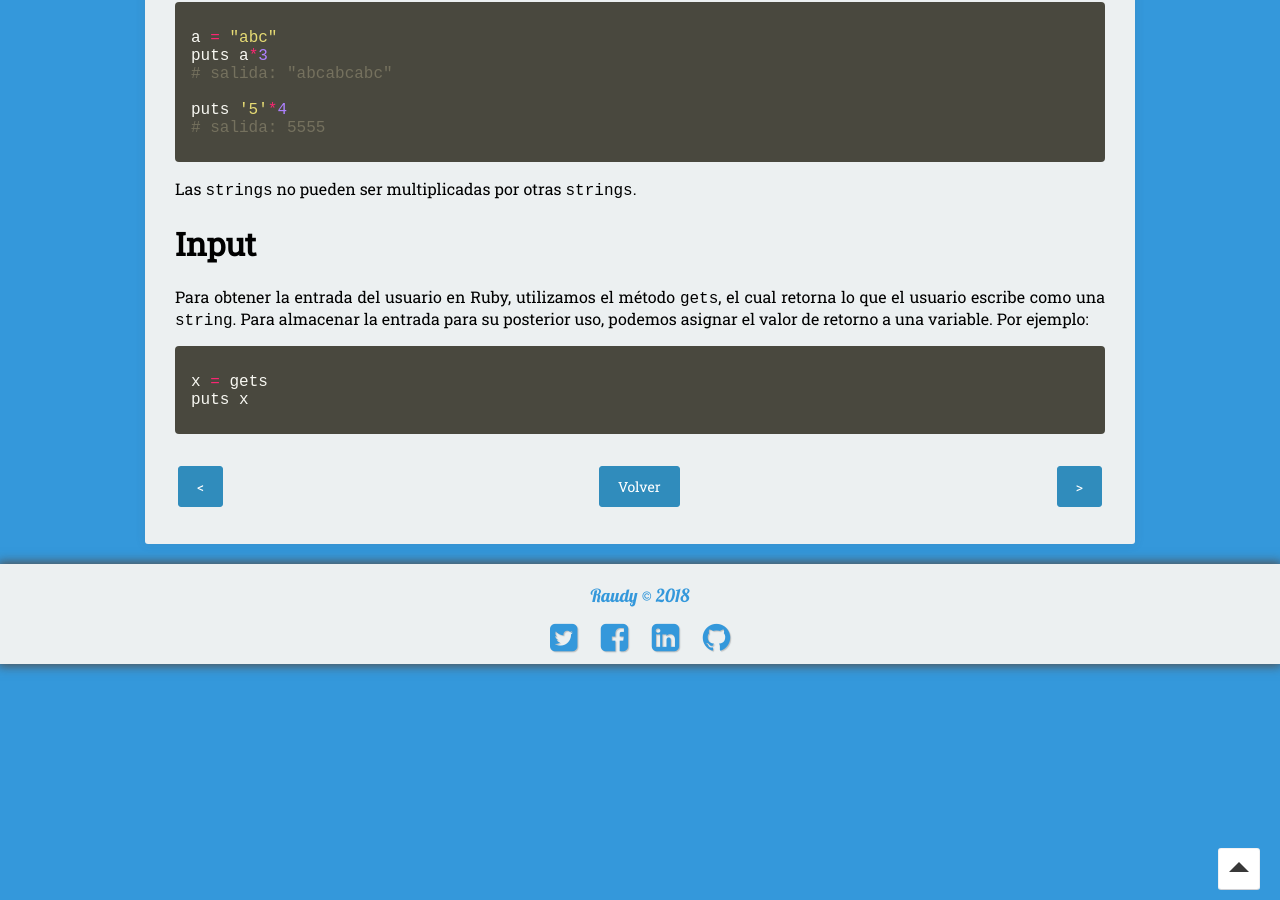
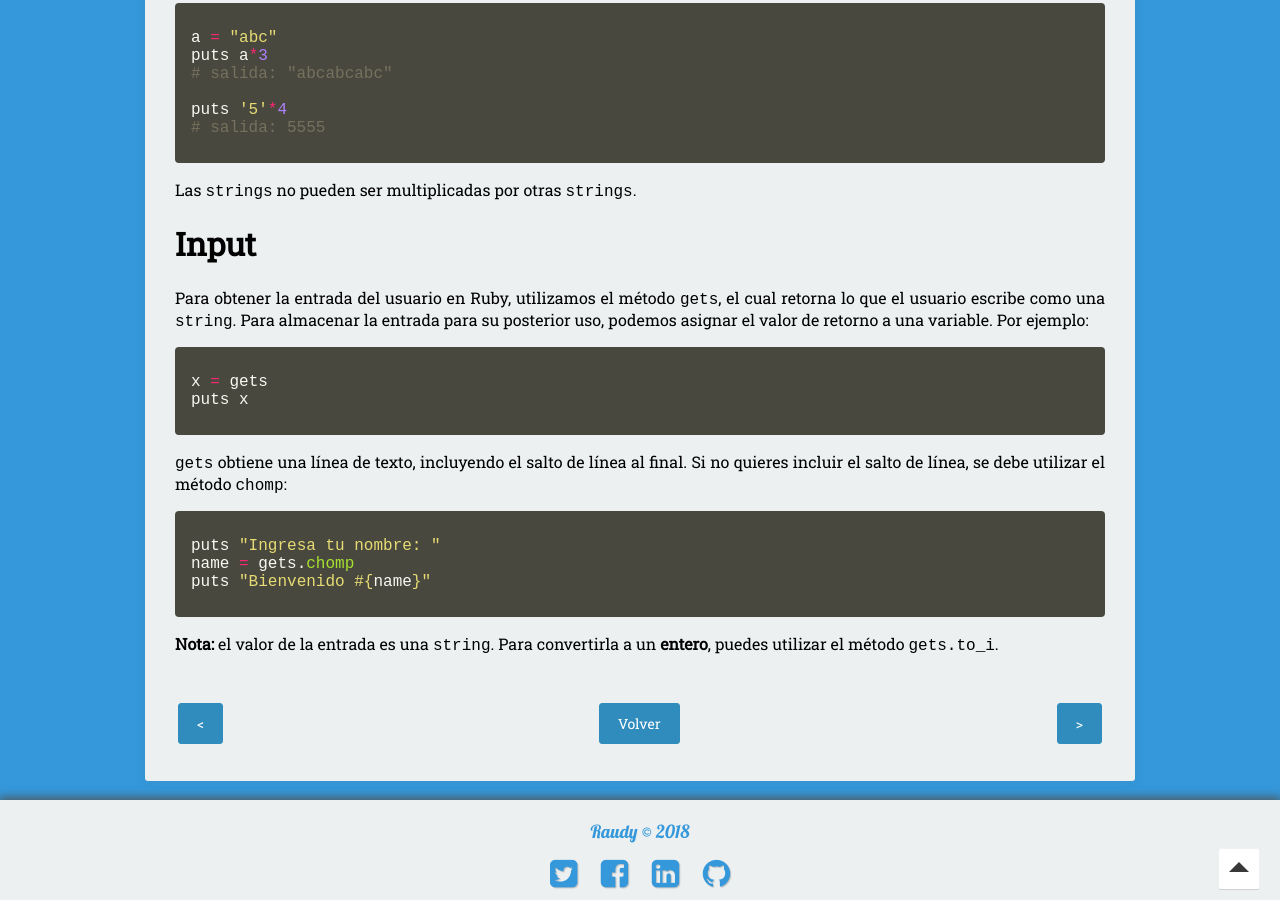
Before and after one commit to nisoto/Blog-anterior-2.0, a Jekyll site: the page built from _posts/2018-07-03-ruby-iii-strings.md, in a window 1280 px wide and 900 px high, scrolled down 1581 px. Built offline with Jekyll 4.4.1, drawn with Linux system fonts in a browser that asks for light colours; nearby versions of some CDN libraries.

Commit message:
Update 2018-07-03-ruby-iii-strings.md

```diff
--- a/_posts/2018-07-03-ruby-iii-strings.md
+++ b/_posts/2018-07-03-ruby-iii-strings.md
@@ -79,6 +79,16 @@ x = gets
 puts x
 {% endhighlight %}
 
+`gets` obtiene una línea de texto, incluyendo el salto de línea al final. Si no quieres incluir el salto de línea, se debe utilizar el método `chomp`:
+
+{% highlight ruby %}
+puts "Ingresa tu nombre: "
+name = gets.chomp
+puts "Bienvenido #{name}"
+{% endhighlight %}
+
+**Nota:** el valor de la entrada es una `string`. Para convertirla a un **entero**, puedes utilizar el método `gets.to_i`.
+
 |     |     |     |
 |:----|:---:|----:|
 | [<](https://nisoto.github.io/ruby-ii-variables/){: .btn .btn-info} | [Volver](https://nisoto.github.io/blog/){: .btn .btn-info} | [>](https://nisoto.github.io/blog/){: .btn .btn-info} |
```
